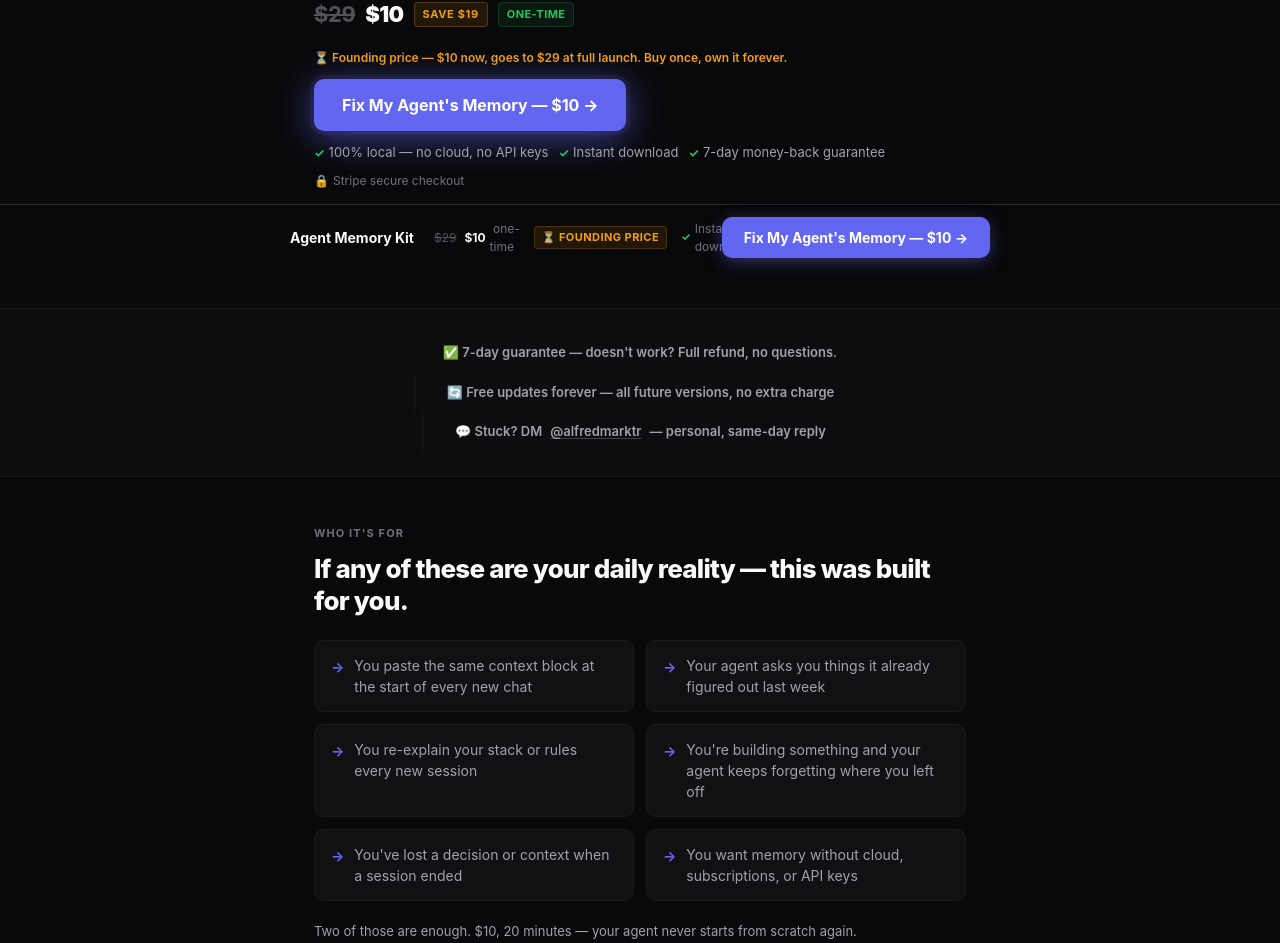
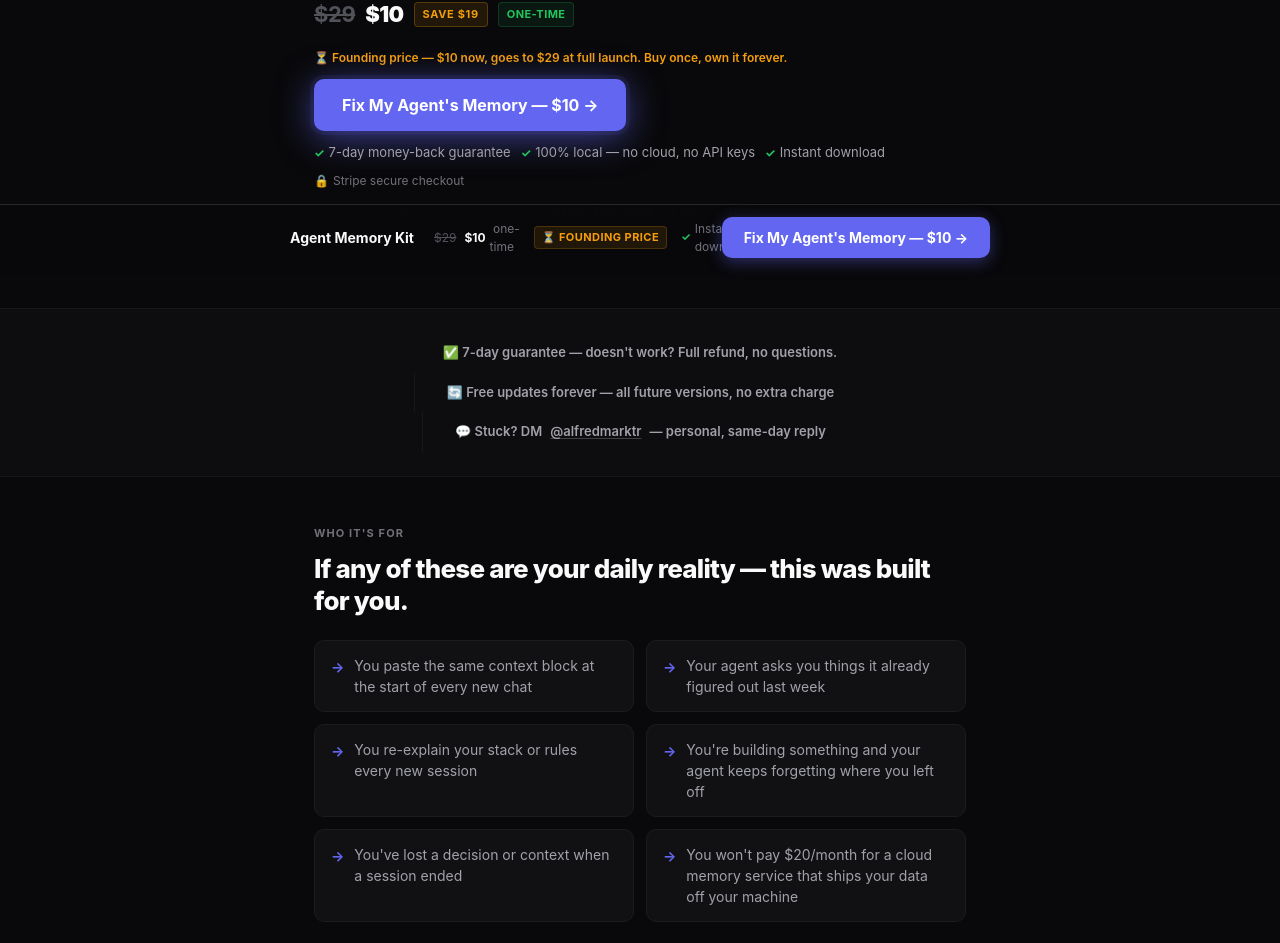
Before and after one commit to marcoiaq/agent-memory-kit, a Next.js app: page / in a window 1280 px wide. Shown: the part 596-1539 px from the top of the page. Built offline with nearby package versions, Linux system fonts and the light colour scheme.

Commit message:
ux: guarantee first in hero trust row, sharpen who-grid item 6 to pain-point

```diff
--- a/app/page.tsx
+++ b/app/page.tsx
@@ -476,9 +476,9 @@ export default function Home() {
               Fix My Agent&apos;s Memory — $10 →
             </a>
             <span className="hero-note">
+              <span className="hero-note-item">7-day money-back guarantee</span>
               <span className="hero-note-item">100% local — no cloud, no API keys</span>
               <span className="hero-note-item">Instant download</span>
-              <span className="hero-note-item">7-day money-back guarantee</span>
               <span style={{fontSize:'12px', color:'#71717a', display:'flex', alignItems:'center', gap:'4px'}}>
                 <span>🔒</span>
                 <span>Stripe secure checkout</span>
@@ -524,7 +524,7 @@ export default function Home() {
               'You re-explain your stack or rules every new session',
               'You\'re building something and your agent keeps forgetting where you left off',
               'You\'ve lost a decision or context when a session ended',
-              'You want memory without cloud, subscriptions, or API keys',
+              "You won't pay $20/month for a cloud memory service that ships your data off your machine",
             ].map((item) => (
               <div key={item} style={{display:'flex', alignItems:'flex-start', gap:'10px', padding:'14px 16px', background:'#111114', border:'1px solid #1c1c1f', borderRadius:'10px'}}>
                 <span style={{color:'#6366f1', fontWeight:700, fontSize:'14px', flexShrink:0, marginTop:'1px'}}>→</span>
```
